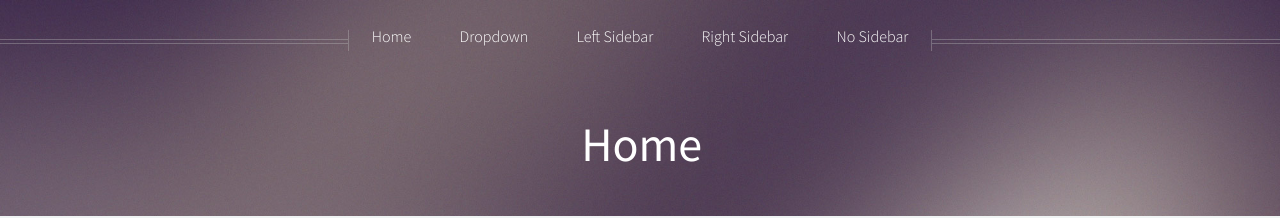
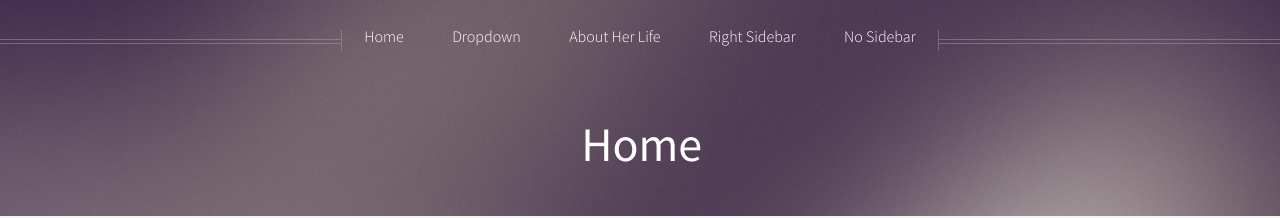
Before and after one commit to erikahairston/erikahairston.github.io, a Jekyll site: the page built from index.html, in a window 1280 px wide. Shown: the top 218 px of the page. Built offline with Jekyll 4.4.1, drawn with Linux system fonts in a browser that asks for light colours.

Commit message:
default update nav bar

```diff
--- a/_layouts/default.html
+++ b/_layouts/default.html
@@ -42,7 +42,7 @@
 										<li><a href="#">Veroeros feugiat</a></li>
 									</ul>
 								</li>
-								<li><a href="left-sidebar.html">Left Sidebar</a></li>
+								<li><a href="/about.html">About Her Life</a></li>
 								<li><a href="right-sidebar.html">Right Sidebar</a></li>
 								<li><a href="no-sidebar.html">No Sidebar</a></li>
 							</ul>
```
